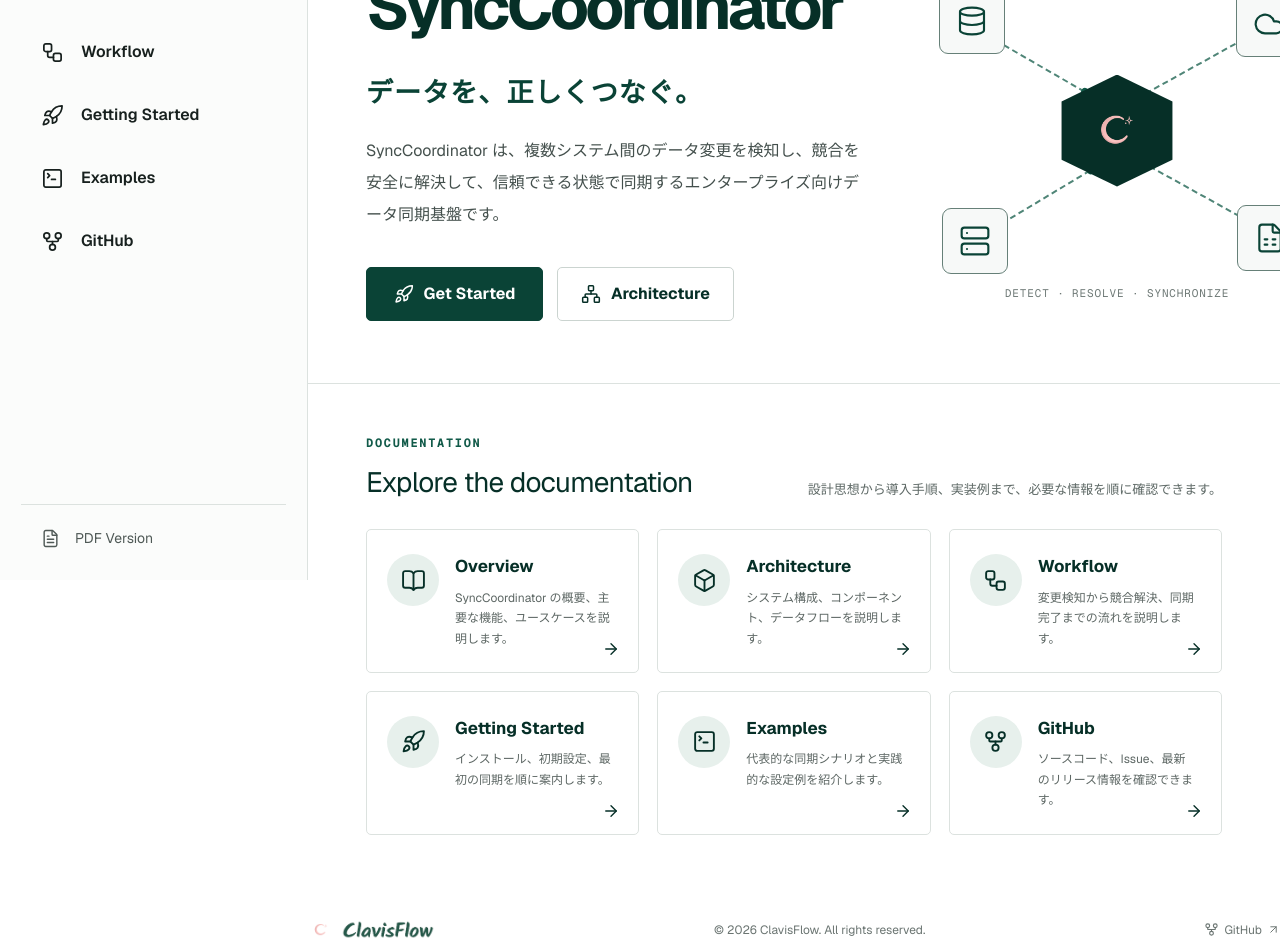
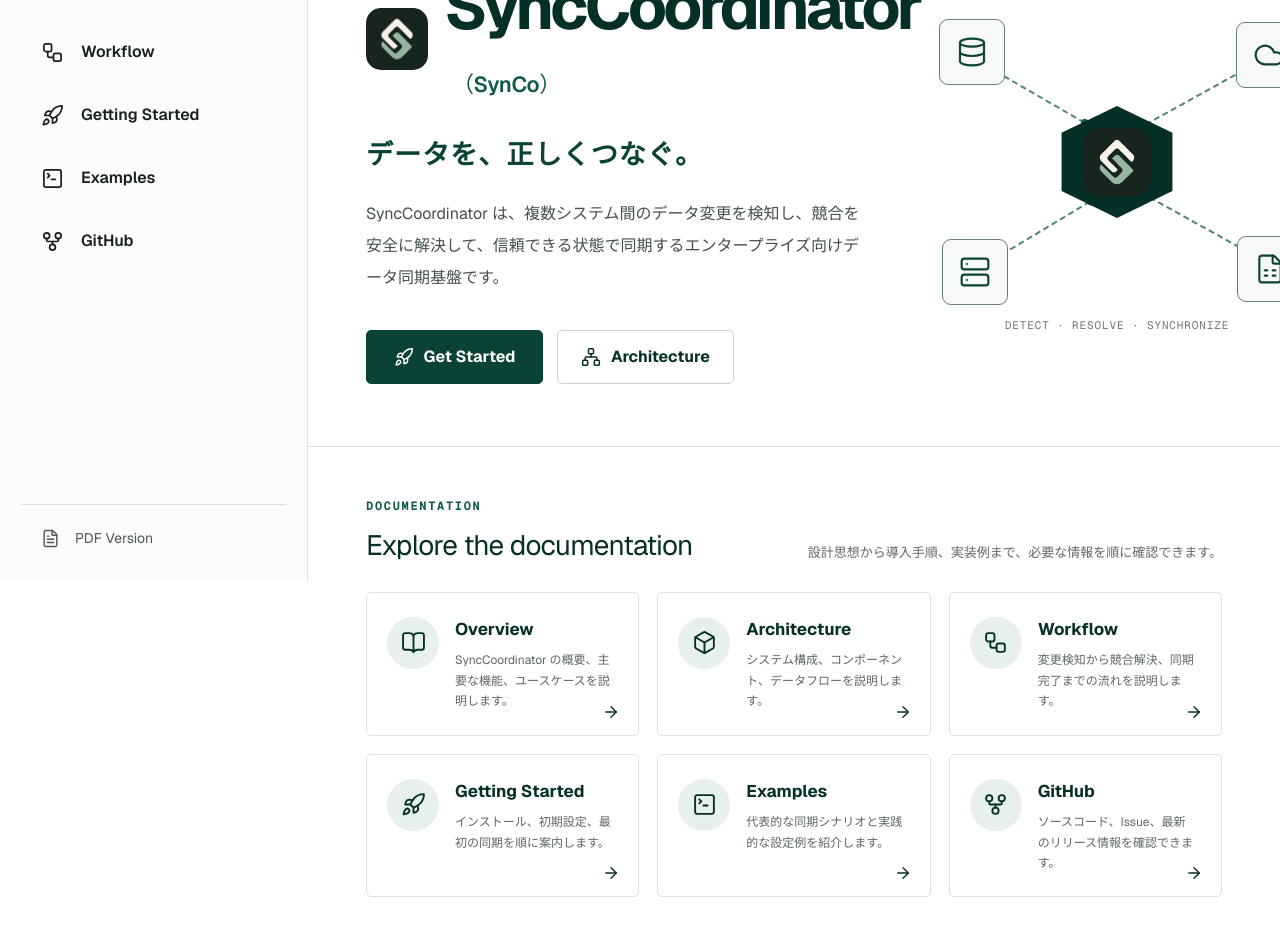
Before and after one commit to clavisflow/SyncCoordinator-Site, a Next.js app: page / in a window 1280 px wide. Shown: the part 220-1172 px from the top of the page. Built offline with nearby package versions, Linux system fonts and the light colour scheme.

Commit message:
Refine product branding and footer

```diff
--- a/app/globals.css
+++ b/app/globals.css
@@ -68,9 +68,7 @@
   border-bottom: 1px solid var(--line);
 }
 
-.brand,
-.footerBrand,
-.footerGithub {
+.brand {
   display: flex;
   align-items: center;
 }
@@ -98,24 +96,11 @@
   margin-right: 11px;
 }
 
-.brandMark-diagram {
-  width: 66px;
-  height: 66px;
-}
-
-.brandMark-footer {
-  width: 26px;
-  height: 26px;
-  margin-right: 7px;
-}
-
 .brandWordmark {
   display: block;
   width: 143px;
   height: auto;
 }
-
-.footerWordmark { width: 94px; }
 
 .brandDivider {
   width: 1px;
@@ -287,13 +272,45 @@
   letter-spacing: .14em;
 }
 
-.hero h1 {
+.heroTitle {
+  display: flex;
+  align-items: center;
+  gap: 16px;
+}
+
+.productMark {
+  display: block;
+  flex: 0 0 auto;
+  height: auto;
+  object-fit: contain;
+}
+
+.productMark-hero {
+  width: 62px;
+  border-radius: 15px;
+}
+
+.productMark-diagram {
+  width: 68px;
+  border-radius: 17px;
+}
+
+.heroTitle h1 {
   margin: 0;
   color: var(--green-950);
   font-size: clamp(52px, 5vw, 72px);
   font-weight: 700;
   line-height: .98;
   letter-spacing: -.055em;
+}
+
+.nickname {
+  margin-left: .38em;
+  color: var(--green-800);
+  font-size: .34em;
+  font-weight: 580;
+  letter-spacing: -.02em;
+  white-space: nowrap;
 }
 
 .tagline {
@@ -513,18 +530,13 @@
   min-height: 90px;
   display: flex;
   align-items: center;
-  justify-content: space-between;
+  justify-content: center;
   gap: 20px;
   margin: 28px auto 0;
   padding: 0 0 32px;
   color: #6b7572;
   font-size: 12px;
 }
-
-.footerGithub { gap: 5px; }
-.footerGithub .lucide:first-child { width: 15px; height: 15px; }
-.footerGithub .lucide:last-child { width: 13px; height: 13px; }
-footer a:hover, footer a:focus-visible { color: var(--green-900); }
 
 @media (max-width: 1180px) {
   .topHeader { grid-template-columns: 1fr auto 240px; }
@@ -577,7 +589,10 @@
   .sideNav { top: 99px; }
   .mainContent { padding-top: 148px; }
   .hero { min-height: auto; padding: 54px 22px 42px; }
-  .hero h1 { font-size: clamp(42px, 13vw, 56px); overflow-wrap: anywhere; }
+  .heroTitle { align-items: flex-start; gap: 12px; }
+  .productMark-hero { width: 44px; margin-top: 3px; border-radius: 11px; }
+  .heroTitle h1 { min-width: 0; font-size: clamp(34px, 10vw, 46px); overflow-wrap: anywhere; }
+  .nickname { display: block; margin: .4em 0 0; font-size: .46em; }
   .tagline { margin-top: 27px; font-size: 22px; }
   .description { font-size: 14px; line-height: 1.9; }
   .heroActions { display: grid; grid-template-columns: 1fr; }
--- a/app/page.tsx
+++ b/app/page.tsx
@@ -2,7 +2,6 @@
 import type { LucideIcon } from "lucide-react";
 import {
   ArrowRight,
-  ArrowUpRight,
   BookOpen,
   Box,
   Cloud,
@@ -70,18 +69,29 @@
   },
 ];
 
-function BrandMark({ variant = "header" }: { variant?: "header" | "diagram" | "footer" }) {
+function BrandMark() {
   return (
-    <span className={`brandMark brandMark-${variant}`} aria-hidden="true">
-      <img src="/sync-brand-mark.png" alt="" />
+    <span className="brandMark brandMark-header" aria-hidden="true">
+      <img src="/clavisflow-brand-icon.png" alt="" />
     </span>
   );
 }
 
-function BrandWordmark({ footer = false }: { footer?: boolean }) {
+function ProductMark({ variant }: { variant: "hero" | "diagram" }) {
   return (
     <img
-      className={footer ? "brandWordmark footerWordmark" : "brandWordmark"}
+      className={`productMark productMark-${variant}`}
+      src="/sync-brand-mark.png"
+      alt=""
+      aria-hidden="true"
+    />
+  );
+}
+
+function BrandWordmark() {
+  return (
+    <img
+      className="brandWordmark"
       src="/clavisflow-wordmark.png"
       alt="ClavisFlow"
     />
@@ -110,7 +120,7 @@
       </div>
 
       <div className="coordinatorNode">
-        <BrandMark variant="diagram" />
+        <ProductMark variant="diagram" />
       </div>
       <p className="diagramCaption">Detect · Resolve · Synchronize</p>
     </div>
@@ -166,7 +176,13 @@
         <section className="hero" id="overview">
           <div className="heroCopy">
             <p className="eyebrow">CLAVISFLOW DOCUMENTATION</p>
-            <h1>SyncCoordinator</h1>
+            <div className="heroTitle">
+              <ProductMark variant="hero" />
+              <h1>
+                SyncCoordinator
+                <span className="nickname">（SynCo）</span>
+              </h1>
+            </div>
             <p className="tagline" lang="ja">データを、正しくつなぐ。</p>
             <p className="description" lang="ja">
               SyncCoordinator は、複数システム間のデータ変更を検知し、競合を安全に解決して、信頼できる状態で同期するエンタープライズ向けデータ同期基盤です。
@@ -212,16 +228,7 @@
         </section>
 
         <footer>
-          <span className="footerBrand">
-            <BrandMark variant="footer" />
-            <BrandWordmark footer />
-          </span>
           <span>© 2026 ClavisFlow. All rights reserved.</span>
-          <a className="footerGithub" href="https://github.com/" rel="noreferrer">
-            <GitFork aria-hidden="true" />
-            GitHub
-            <ArrowUpRight aria-hidden="true" />
-          </a>
         </footer>
       </main>
     </div>
```
Also changed, not shown: public/clavisflow-brand-icon.png (added), public/sync-brand-mark.png.
